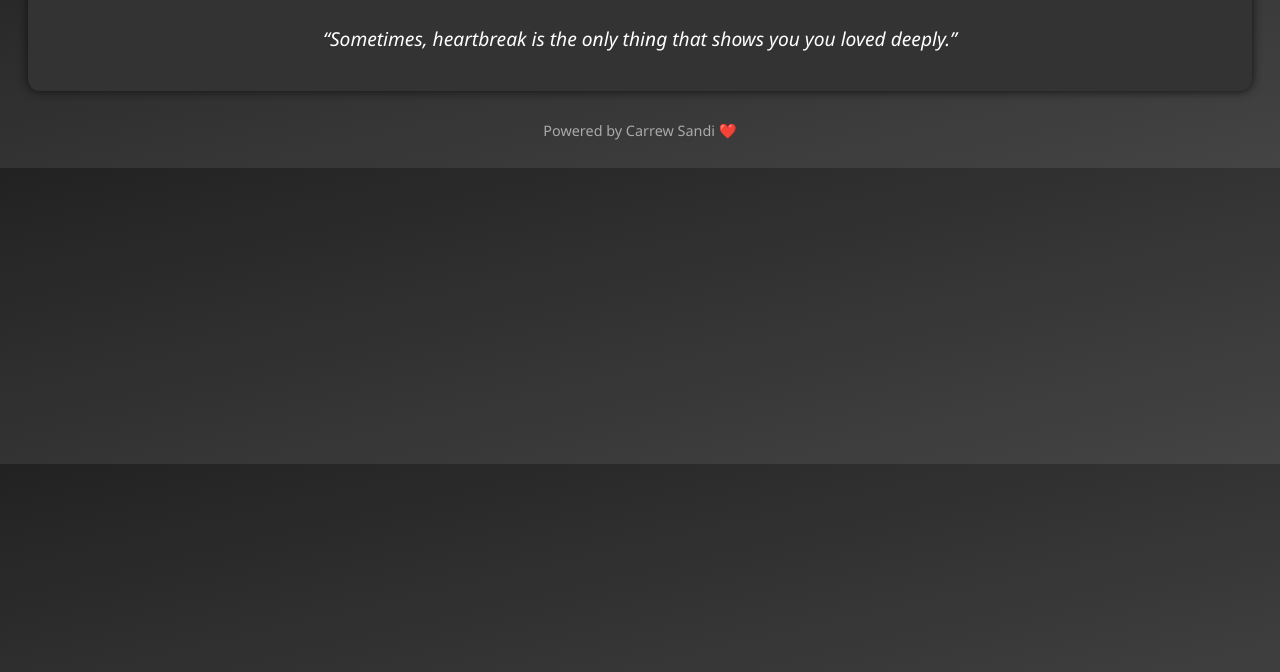
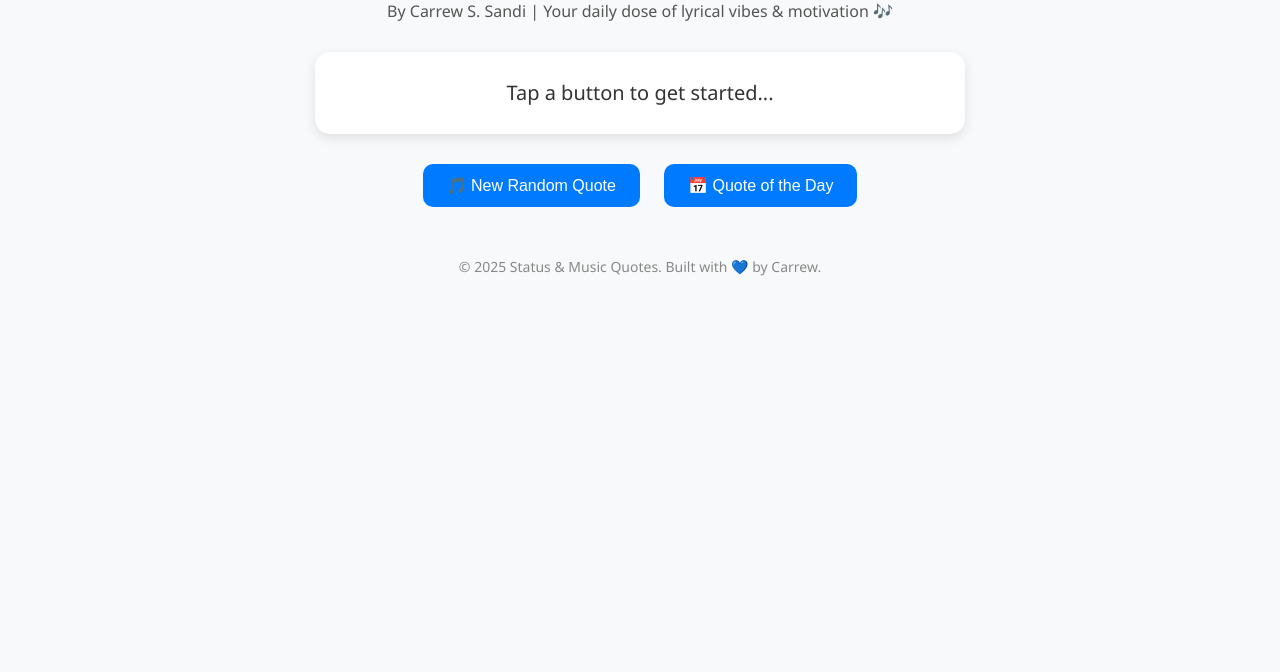
Before and after one commit to Carrew/Status-and-Music-Quotes-, a plain HTML site: page index.html in a window 1280 px wide. Shown: the part 128-800 px from the top of the page. Drawn offline with Linux system fonts and the light colour scheme.

Commit message:
Update index.html

```diff
--- a/index.html
+++ b/index.html
@@ -1,46 +1,106 @@
 <!DOCTYPE html>
 <html lang="en">
 <head>
-  <meta charset="UTF-8" />
-  <meta name="viewport" content="width=device-width, initial-scale=1.0"/>
-  <title>Status and Music Quotes</title>
+  <meta charset="UTF-8">
+  <title>Status and Music Quotes by Carrew</title>
+  <meta name="viewport" content="width=device-width, initial-scale=1.0">
   <style>
     body {
       font-family: 'Segoe UI', sans-serif;
-      background: linear-gradient(to bottom right, #222, #444);
-      color: #fff;
+      background: #f8f9fa;
       text-align: center;
-      padding: 20px;
+      padding: 40px 20px;
+      color: #333;
     }
+
     h1 {
-      font-size: 2rem;
-      color: #f9c851;
+      color: #111;
+      margin-bottom: 10px;
     }
-    .quote-box {
-      margin-top: 20px;
-      padding: 20px;
-      background: #333;
-      border-radius: 12px;
-      box-shadow: 0 0 10px #111;
+
+    p {
+      font-size: 16px;
+      color: #555;
+      margin-bottom: 30px;
     }
-    .quote {
-      font-size: 1.2rem;
-      font-style: italic;
+
+    #quote {
+      background: #fff;
+      border-radius: 15px;
+      padding: 25px;
+      margin: 20px auto;
+      max-width: 600px;
+      box-shadow: 0 4px 12px rgba(0,0,0,0.1);
+      font-size: 20px;
+      line-height: 1.6;
     }
-    .credit {
-      margin-top: 30px;
-      font-size: 0.9rem;
-      color: #aaa;
+
+    button {
+      padding: 12px 24px;
+      margin: 10px;
+      border: none;
+      border-radius: 10px;
+      background: #007bff;
+      color: white;
+      font-size: 16px;
+      cursor: pointer;
+      transition: background 0.3s;
+    }
+
+    button:hover {
+      background: #0056b3;
+    }
+
+    footer {
+      margin-top: 40px;
+      font-size: 14px;
+      color: #888;
     }
   </style>
 </head>
 <body>
-  <h1>Status and Music Quotes 💬</h1>
-  <div class="quote-box">
-    <p class="quote">“Sometimes, heartbreak is the only thing that shows you you loved deeply.”</p>
-  </div>
-  <div class="credit">
-    Powered by Carrew Sandi ❤️
-  </div>
+
+  <h1>Status and Music Quotes</h1>
+  <p>By Carrew S. Sandi | Your daily dose of lyrical vibes & motivation 🎶</p>
+
+  <div id="quote">Tap a button to get started...</div>
+
+  <button onclick="newQuote()">🎵 New Random Quote</button>
+  <button onclick="quoteOfTheDay()">📅 Quote of the Day</button>
+
+  <footer>
+    &copy; 2025 Status & Music Quotes. Built with 💙 by Carrew.
+  </footer>
+
+  <script>
+    const quotes = [
+      "You broke me first – Tate McRae 💔",
+      "I was getting too used to being yours – Olivia Rodrigo",
+      "I know they said the grass is greener – SZA 🌱",
+      "You're my downfall, you're my muse – John Legend",
+      "I’m still standing, better than I ever did – Elton John 🕺",
+      "Started from the bottom now we here – Drake 💯",
+      "You live, you learn, you grow – Lauryn Hill 🌿",
+      "You only live once, that's the motto YOLO – Drake 🔁",
+      "Sometimes heartbreak teaches the best lessons 💔",
+      "One day you'll look back and smile again 😊",
+      "My silence is just another word for pain 🔕",
+      "You gave me a forever in a numbered days – TFIOS",
+      "Healing doesn’t mean the damage never existed 💡",
+      "New beginnings are often disguised as painful endings 🌅"
+    ];
+
+    function newQuote() {
+      const index = Math.floor(Math.random() * quotes.length);
+      document.getElementById("quote").innerText = quotes[index];
+    }
+
+    function quoteOfTheDay() {
+      const today = new Date();
+      const index = today.getDate() % quotes.length;
+      document.getElementById("quote").innerText = "🌟 Quote of the Day:\n" + quotes[index];
+    }
+  </script>
+
 </body>
 </html>
```
